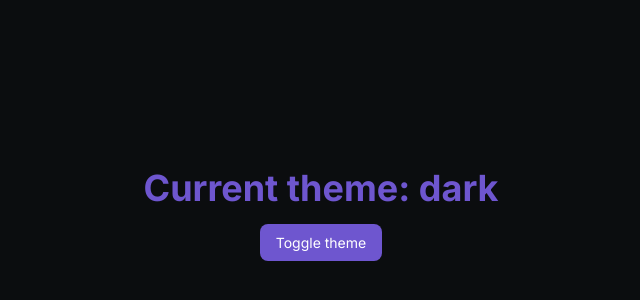
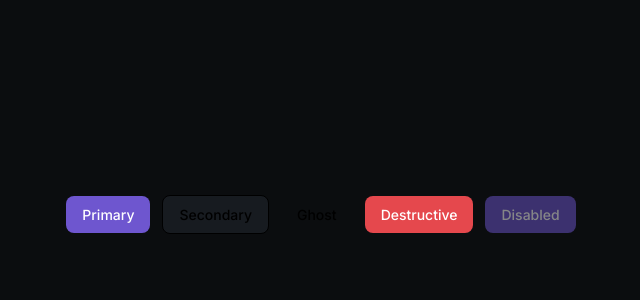
Before and after one commit to varshitha2108/-codeatlas-ai, a React (Vite) app in the folder frontend/: page / in a window 1280 px wide. Shown: the part 186-486 px from the top of the page, without its empty margins (319-959 px from the left). Built offline with nearby package versions, Linux system fonts and the light colour scheme.

Commit message:
Add Button primitive component

```diff
--- a/frontend/src/App.tsx
+++ b/frontend/src/App.tsx
@@ -1,17 +1,13 @@
-import { useTheme } from './context/ThemeContext'
+import { Button } from './shared/components/Button'
 
 function App() {
-  const { theme, toggleTheme } = useTheme()
-
   return (
-    <div className="flex h-screen items-center justify-center bg-canvas flex-col gap-4">
-      <h1 className="text-4xl font-bold text-accent">Current theme: {theme}</h1>
-      <button
-        onClick={toggleTheme}
-        className="px-4 py-2 rounded-md bg-accent text-white font-sans"
-      >
-        Toggle theme
-      </button>
+    <div className="flex h-screen items-center justify-center bg-canvas gap-3">
+      <Button variant="primary">Primary</Button>
+      <Button variant="secondary">Secondary</Button>
+      <Button variant="ghost">Ghost</Button>
+      <Button variant="destructive">Destructive</Button>
+      <Button variant="primary" disabled>Disabled</Button>
     </div>
   )
 }
--- /dev/null
+++ b/frontend/src/shared/components/Button.tsx
@@ -0,0 +1,48 @@
+import type { ButtonHTMLAttributes, ReactNode } from 'react'
+
+type ButtonVariant = 'primary' | 'secondary' | 'ghost' | 'destructive'
+type ButtonSize = 'sm' | 'md'
+
+interface ButtonProps extends ButtonHTMLAttributes<HTMLButtonElement> {
+  variant?: ButtonVariant
+  size?: ButtonSize
+  children: ReactNode
+}
+
+const variantClasses: Record<ButtonVariant, string> = {
+  primary: 'bg-accent hover:bg-accent-hover text-white',
+  secondary: 'bg-surface-raised hover:bg-hover text-primary border border-default',
+  ghost: 'bg-transparent hover:bg-hover text-primary',
+  destructive: 'bg-danger hover:opacity-90 text-white',
+}
+
+const sizeClasses: Record<ButtonSize, string> = {
+  sm: 'px-3 py-1.5 text-sm',
+  md: 'px-4 py-2 text-base',
+}
+
+export function Button({
+  variant = 'primary',
+  size = 'md',
+  className = '',
+  children,
+  ...rest
+}: ButtonProps) {
+  return (
+    <button
+      className={`
+        inline-flex items-center justify-center gap-2
+        rounded-md font-sans font-medium
+        transition-colors duration-100
+        disabled:opacity-50 disabled:cursor-not-allowed
+        focus-visible:outline-none focus-visible:ring-2 focus-visible:ring-accent
+        ${variantClasses[variant]}
+        ${sizeClasses[size]}
+        ${className}
+      `}
+      {...rest}
+    >
+      {children}
+    </button>
+  )
+}
```
